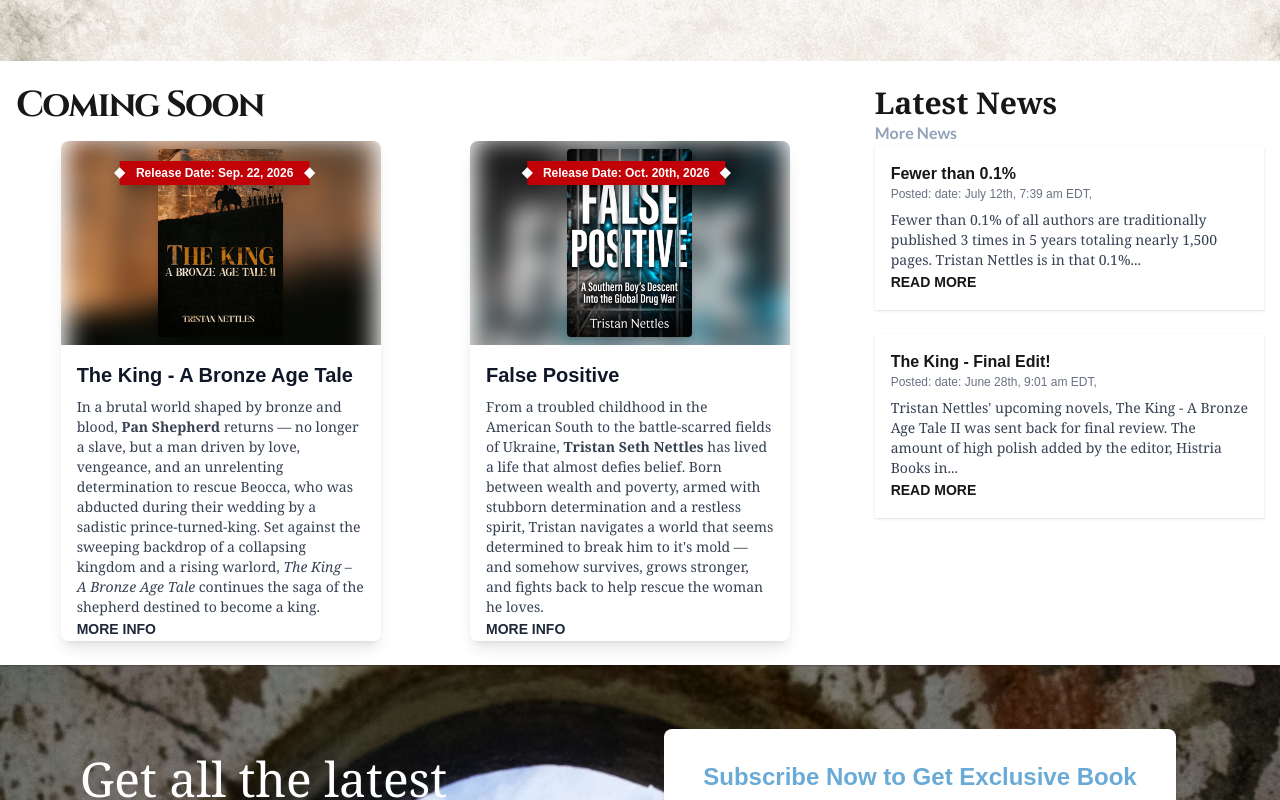
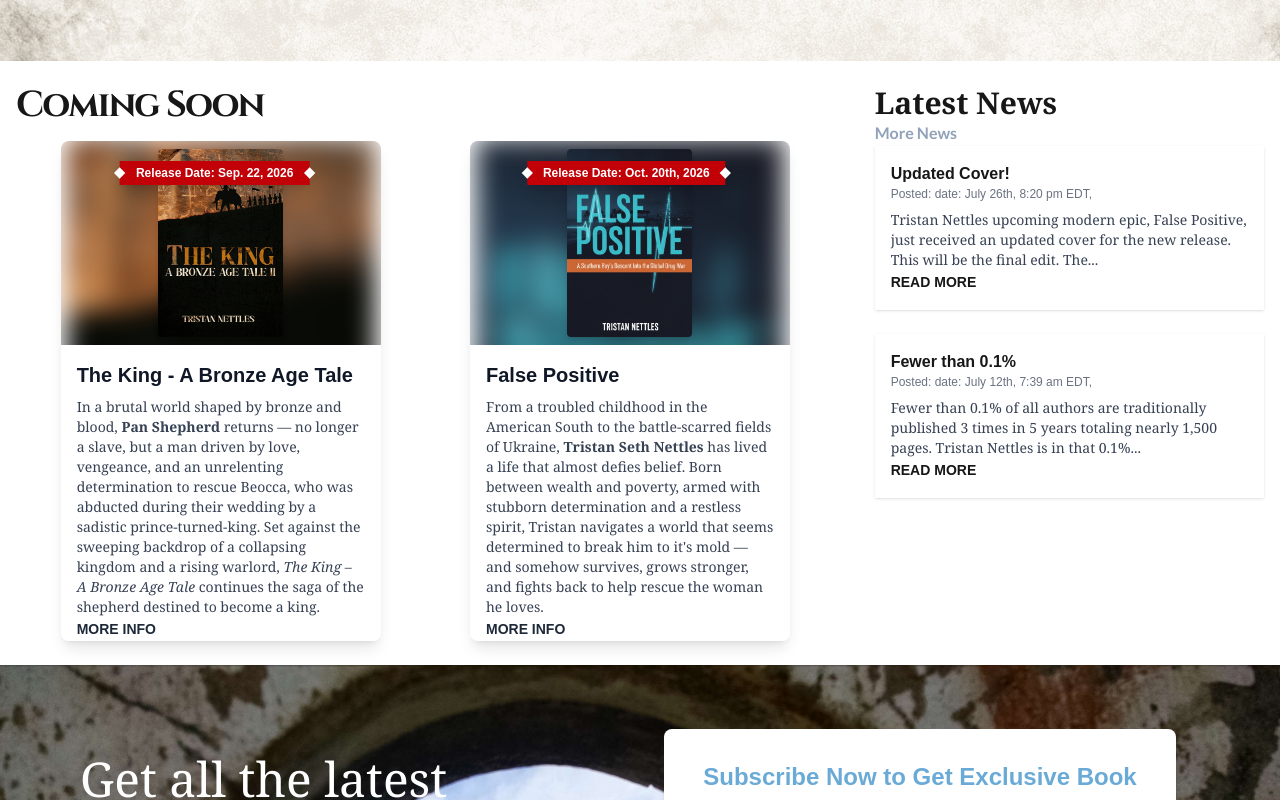
Before and after one commit to BodiAugustus/AuthorSite, a Next.js app: page / in a window 1280 px wide. Shown: the part 1523-2323 px from the top of the page. Built offline with nearby package versions, Linux system fonts and the light colour scheme.

Commit message:
new cover

```diff
--- a/app/ComingSoon/page.js
+++ b/app/ComingSoon/page.js
@@ -74,7 +74,7 @@ export default function ComingSoon() {
               {/* Blurred background image */}
               <div className="absolute inset-0 z-0 scale-110 blur-md p-5">
                 <Image
-                  src="/FalsePositiveCover.jpg"
+                  src="/2.png"
                   alt="Blurred background"
                   width={300}
                   height={300}
@@ -85,7 +85,7 @@ export default function ComingSoon() {
               {/* Foreground book cover image */}
               <div className="relative z-10">
                 <Image
-                  src="/FalsePositiveCover.jpg"
+                  src="/2.png"
                   alt="The Shepherd Cover"
                   width={125}
                   height={200}
@@ -139,6 +139,20 @@ export default function ComingSoon() {
           </Link>
           <div className="space-y-6">
             <div className="bg-white shadow-sm p-4">
+              <h3 className="font-bold">Updated Cover!</h3>
+              <p className="text-xs text-gray-500 mb-2">
+                Posted: date: July 26th, 8:20 pm EDT,
+              </p>
+              <p className="text-sm text-gray-700 font-serif">
+                Tristan Nettles upcoming modern epic, False Positive, just
+                received an updated cover for the new release. This will be the
+                final edit. The...
+              </p>
+              <Link href="news" className="text-sm font-bold mt-2">
+                READ MORE
+              </Link>
+            </div>
+            <div className="bg-white shadow-sm p-4">
               <h3 className="font-bold">Fewer than 0.1%</h3>
               <p className="text-xs text-gray-500 mb-2">
                 Posted: date: July 12th, 7:39 am EDT,
@@ -152,20 +166,6 @@ export default function ComingSoon() {
                 READ MORE
               </Link>
             </div>
-            <div className="bg-white shadow-sm p-4">
-              <h3 className="font-bold">The King - Final Edit!</h3>
-              <p className="text-xs text-gray-500 mb-2">
-                Posted: date: June 28th, 9:01 am EDT,
-              </p>
-              <p className="text-sm text-gray-700 font-serif">
-                Tristan Nettles&apos; upcoming novels, The King - A Bronze Age
-                Tale II was sent back for final review. The amount of high
-                polish added by the editor, Histria Books in...
-              </p>
-              <Link href="news" className="text-sm font-bold mt-2">
-                READ MORE
-              </Link>
-            </div>
           </div>
         </aside>
       </div>
--- a/app/new-releases/page.js
+++ b/app/new-releases/page.js
@@ -58,7 +58,7 @@ export default function NewReleases() {
           {/* Book Cover */}
           <div className="flex-shrink-0 mx-auto lg:mx-0">
             <Image
-              src="/FalsePositiveCover.jpg" // Replace with actual image path
+              src="/2.png" // Replace with actual image path
               alt="Upcoming soon"
               width={300}
               height={450}
--- a/app/news/page.js
+++ b/app/news/page.js
@@ -3,6 +3,14 @@ import { useState } from "react";
 import Image from "next/image";
 
 const newsItems = [
+  {
+    title: "Updated Cover!",
+    date: "July 26th, 8:20 pm EDT",
+    content: `Tristan Nettles upcoming modern epic, False Positive, just received an updated cover for the new release. This will be the final edit. The unbelievable true story of Tristan & Ashley will be released on October 20, 2026. Every book sold helps bring Ashley Oosthuizen's ongoing plight to the world. Pre-order your copy now!
+`,
+    youtubeEmbed: "",
+    image: ["2.png"],
+  },
   {
     title: "Fewer than 0.1%",
     date: "July 12th, 7:39 am EDT",
--- a/app/upcoming-works/page.js
+++ b/app/upcoming-works/page.js
@@ -13,7 +13,7 @@ const upcomingWorks = [
     description3:
       "Told with dark humor, brutal honesty, and heart-stopping intensity, False Positive is a modern epic — a real-life odyssey in the spirit of Forrest Gump and Catch Me If You Can. It's a raw, unforgettable journey through love, loss, crime, war, and the deep, messy beauty of being human.",
     available: "",
-    image: "/FalsePositiveCover.jpg",
+    image: "/2.png",
     category: "Commercial Nonfiction",
     website:
       "https://www.simonandschuster.com/books/False-Positive/Tristan-Nettles/9781592117772",
```
Also changed, not shown: public/2.png (added).
